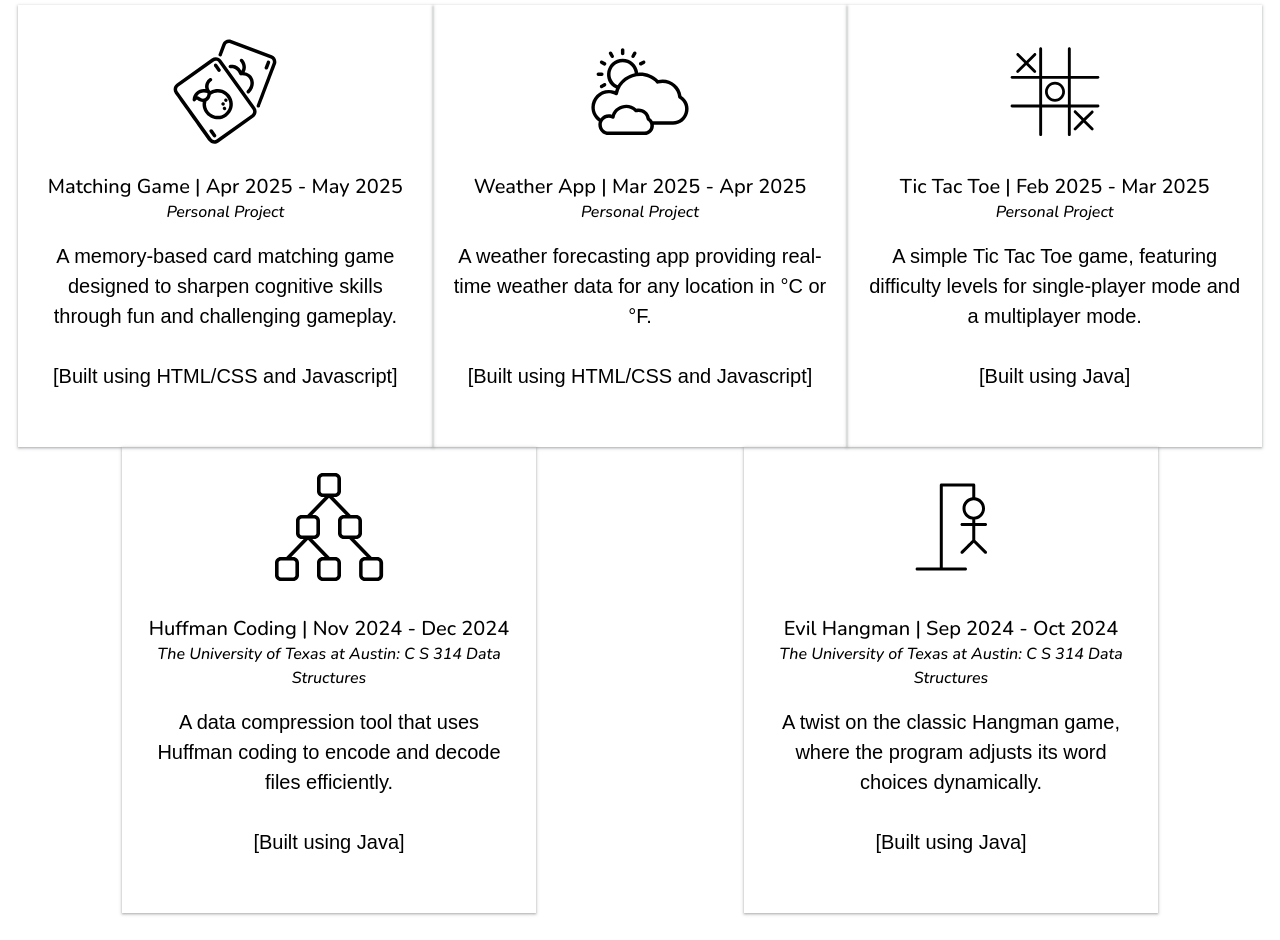
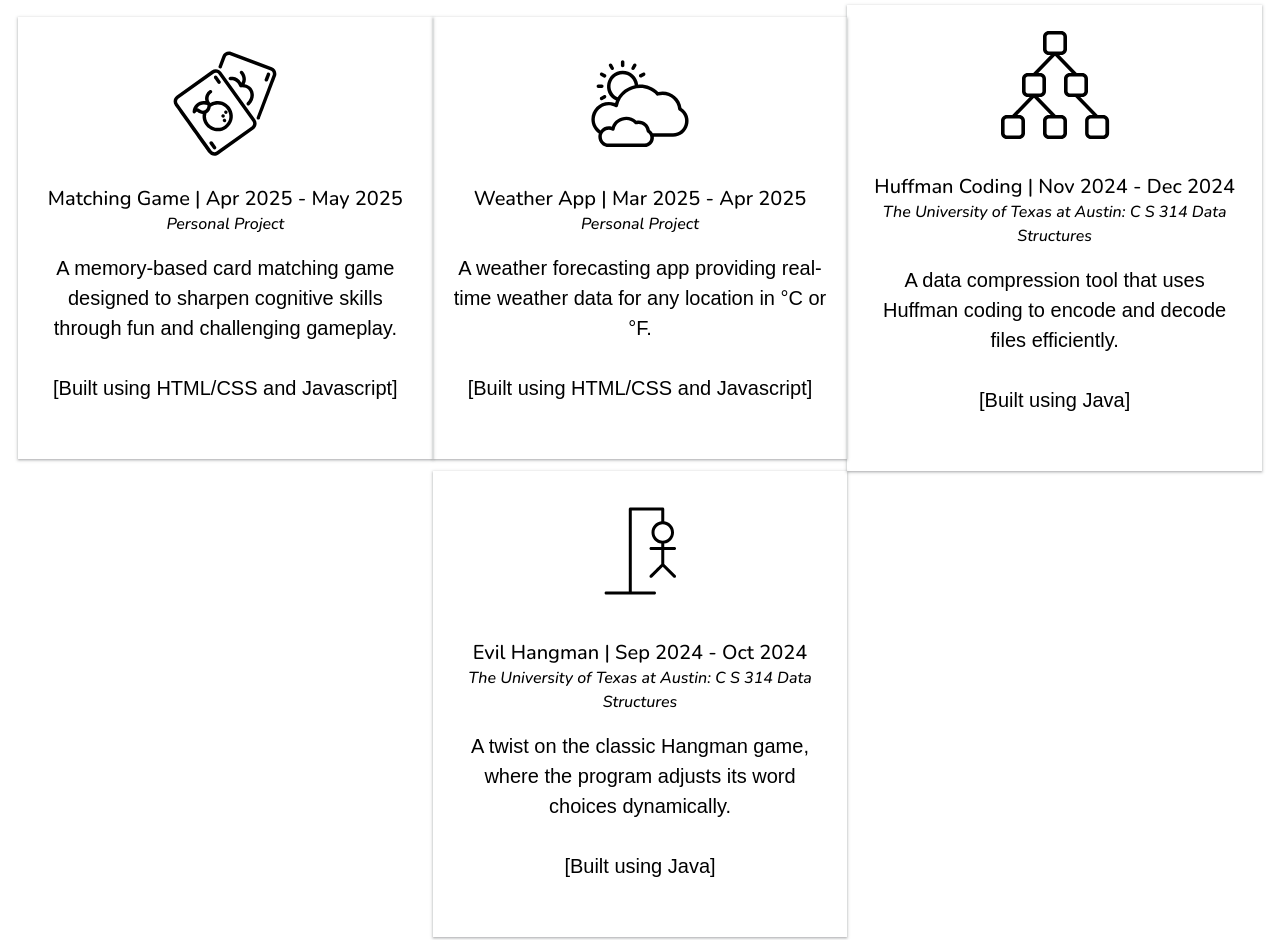
Before and after one commit to jnguyen0101/Portfolio, a website: page index.html in a window 1280 px wide. Shown: the part 2134-3074 px from the top of the page. Drawn offline with nearby package versions, Linux system fonts and the light colour scheme; a web font is replaced by a local one.

Commit message:
remove ttt

```diff
--- a/index.html
+++ b/index.html
@@ -275,24 +275,6 @@
       </p>
     </div>
     <div class="col-12 col-md-6 col-lg-4 project">
-      <a href="https://github.com/jnguyen0101/TicTacToe.git" target="_blank">
-        <svg xmlns="http://www.w3.org/2000/svg" viewBox="-5.0 -10.0 110.0 135.0" width="150" height="150">
-          <path
-            d="m15.5 32.801c0.30078 0.30078 0.60156 0.39844 0.89844 0.39844 0.30078 0 0.69922-0.10156 0.89844-0.39844l6.8008-6.8008 6.8008 6.8008c0.30078 0.30078 0.60156 0.39844 0.89844 0.39844 0.30078 0 0.69922-0.10156 0.89844-0.39844 0.5-0.5 0.5-1.3008 0-1.8008l-6.6953-6.8008 6.8008-6.8008c0.5-0.5 0.5-1.3008 0-1.8008s-1.3008-0.5-1.8008 0l-6.8008 6.8008-6.8008-6.8008c-0.5-0.5-1.3008-0.5-1.8008 0s-0.5 1.3008 0 1.8008l6.8008 6.8008-6.8984 6.8008c-0.5 0.5-0.5 1.3008 0 1.8008z"/>
-          <path
-            d="m67.199 84.5c0.30078 0.30078 0.60156 0.39844 0.89844 0.39844 0.30078 0 0.69922-0.10156 0.89844-0.39844l6.8008-6.8008 6.8008 6.8008c0.30078 0.30078 0.60156 0.39844 0.89844 0.39844 0.30078 0 0.69922-0.10156 0.89844-0.39844 0.5-0.5 0.5-1.3008 0-1.8008l-6.8008-6.8008 6.8008-6.8008c0.5-0.5 0.5-1.3008 0-1.8008s-1.3008-0.5-1.8008 0l-6.793 6.7031-6.8008-6.8008c-0.5-0.5-1.3008-0.5-1.8008 0s-0.5 1.3008 0 1.8008l6.8008 6.8008-6.8008 6.8008c-0.59766 0.5-0.59766 1.3984 0 1.8984z"/>
-          <path
-            d="m50 59c5 0 9-4.1016 9-9s-4.1016-9-9-9-9 4.1016-9 9 4 9 9 9zm0-15.5c3.6016 0 6.5 2.8984 6.5 6.5s-2.8984 6.5-6.5 6.5-6.5-2.8984-6.5-6.5 2.8984-6.5 6.5-6.5z"/>
-          <path
-            d="m88.699 61.602h-24.5v-23.203h24.5c0.69922 0 1.3008-0.60156 1.3008-1.3008 0-0.69922-0.60156-1.3008-1.3008-1.3008l-24.5 0.003906v-24.5c0-0.69922-0.60156-1.3008-1.3008-1.3008-0.69922 0-1.3008 0.60156-1.3008 1.3008v24.5h-23.199v-24.5c0-0.69922-0.60156-1.3008-1.3008-1.3008-0.69922 0-1.3008 0.60156-1.3008 1.3008v24.5h-24.496c-0.69922 0-1.3008 0.60156-1.3008 1.3008 0 0.69922 0.60156 1.3008 1.3008 1.3008h24.5v23.199h-24.5c-0.69922 0-1.3008 0.60156-1.3008 1.3008 0 0.69922 0.60156 1.3008 1.3008 1.3008h24.5v24.5c0 0.69922 0.60156 1.3008 1.3008 1.3008 0.69922 0 1.3008-0.60156 1.3008-1.3008l-0.003906-24.504h23.199v24.5c0 0.69922 0.60156 1.3008 1.3008 1.3008 0.69922 0 1.3008-0.60156 1.3008-1.3008v-24.5h24.5c0.69922 0 1.3008-0.60156 1.3008-1.3008 0-0.69922-0.60156-1.2969-1.3008-1.2969zm-27.098 0h-23.203v-23.203h23.199z"/>
-        </svg>
-      </a>
-      <h3>Tic Tac Toe | Feb 2025 - Mar 2025<br><small><em>Personal Project</em></small></h3>
-      <p>A simple Tic Tac Toe game, featuring difficulty levels for single-player mode and a multiplayer mode.
-        <br><br>[Built using Java]
-      </p>
-    </div>
-    <div class="col-12 col-md-6 col-lg-4 project">
       <a href="https://github.com/jnguyen0101/Huffman.git" target="_blank">
         <svg xmlns="http://www.w3.org/2000/svg"
              viewBox="0 0 100 125" width="150" height="150"
```
